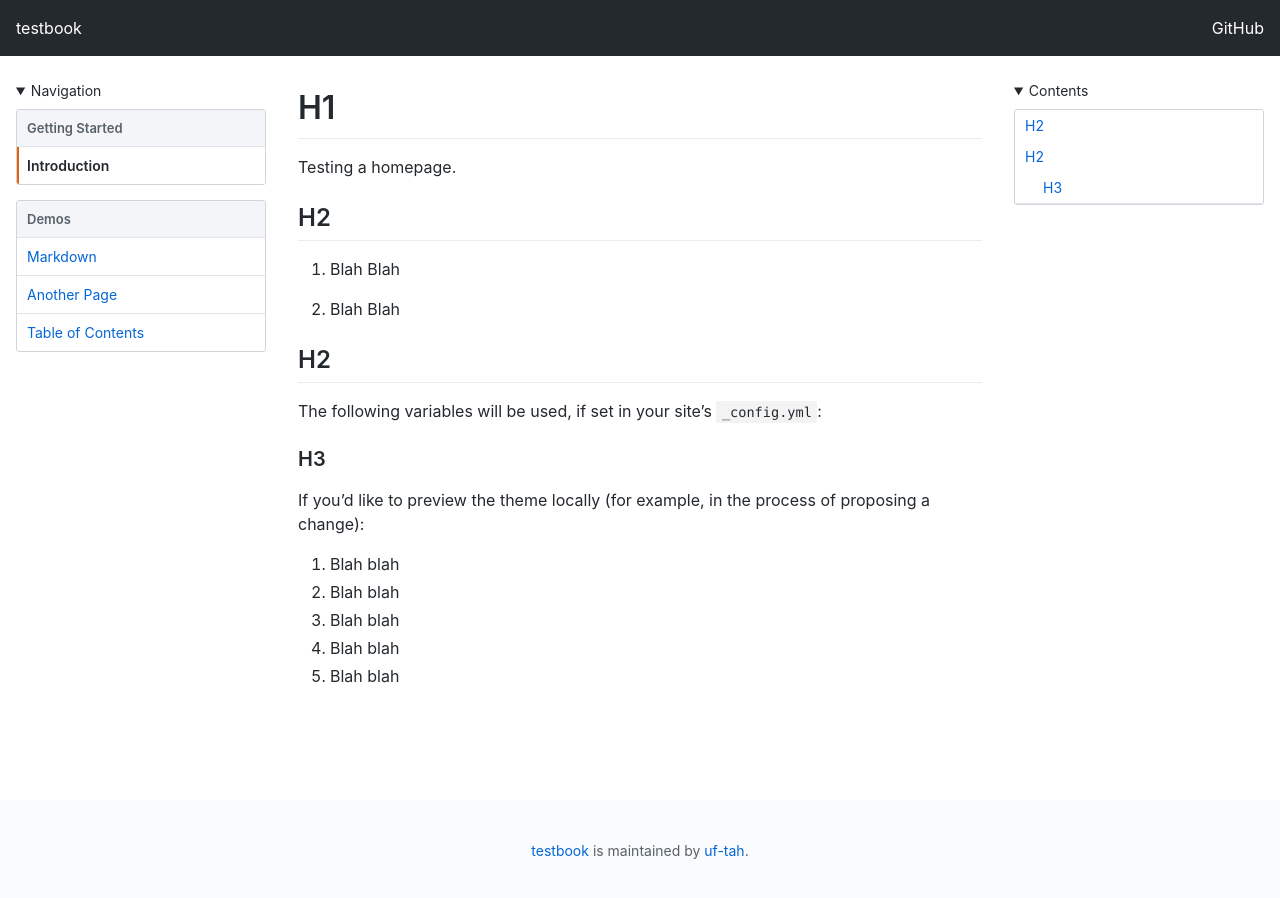
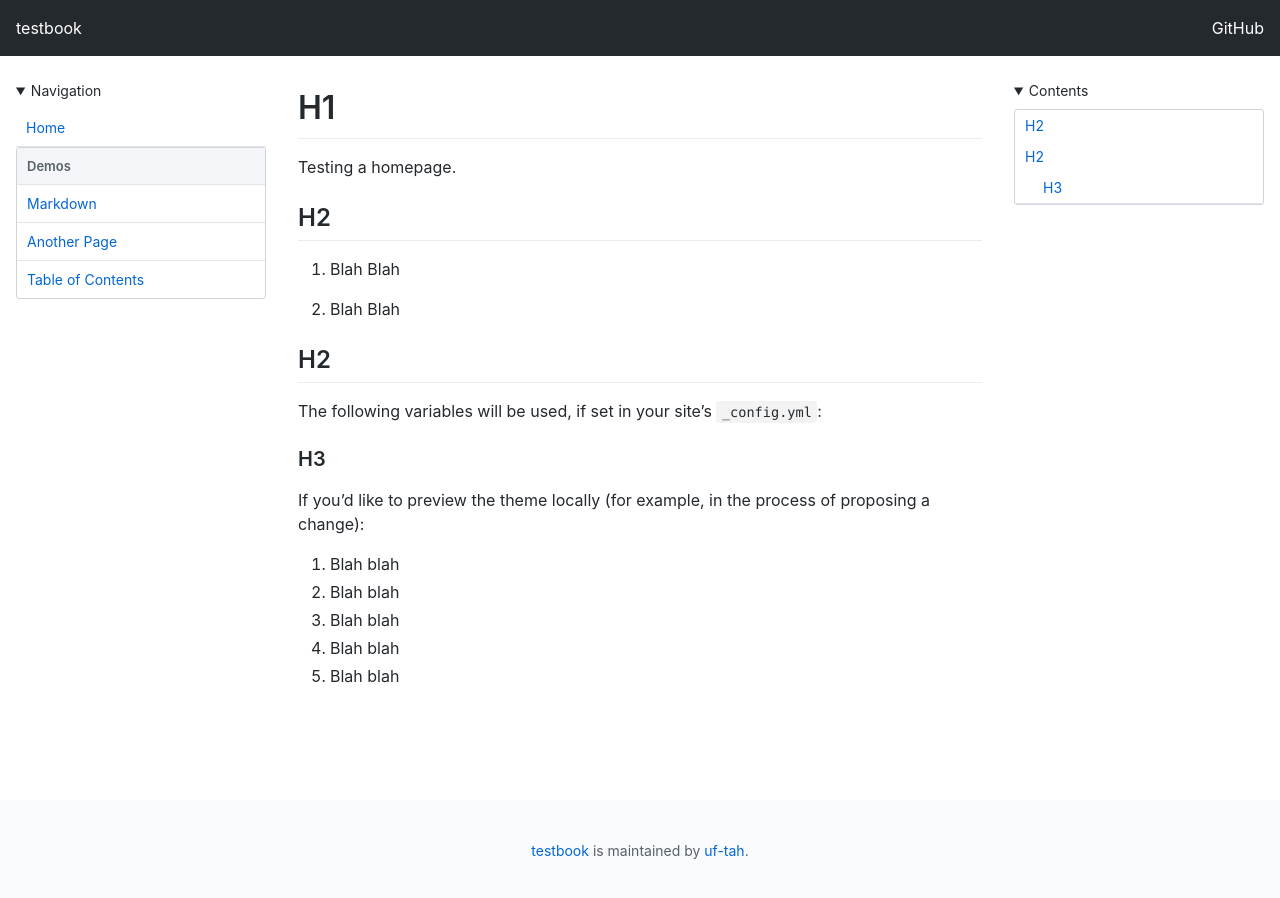
Before and after one commit to uf-tah/testbook, a Jekyll site: the page built from index.md, in a window 1280 px wide. Built offline with Jekyll 4.4.1, drawn with Linux system fonts in a browser that asks for light colours; our own code applies the rules of GitHub Pages for plain Markdown files.

Commit message:
Update _config.yml

```diff
--- a/_config.yml
+++ b/_config.yml
@@ -11,8 +11,8 @@ remote_theme: marella/jekyll-theme-documentation
 
 permalink: pretty
 nav:
-  - Getting Started:
-    - Introduction: ''
+  - Home
+
   - Demos:
     - Markdown: demos/markdown
     - Another Page: demos/another-page
```
